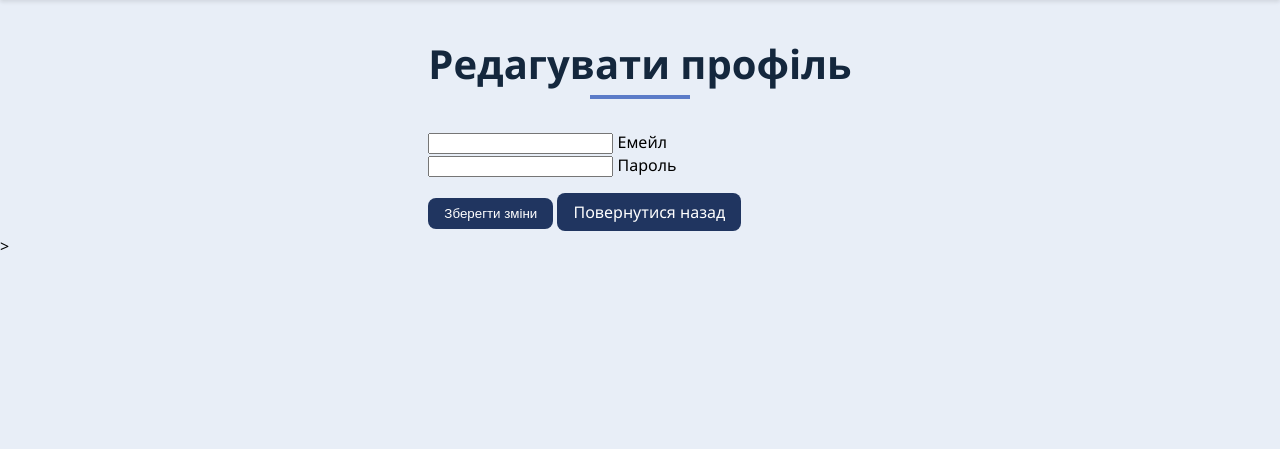
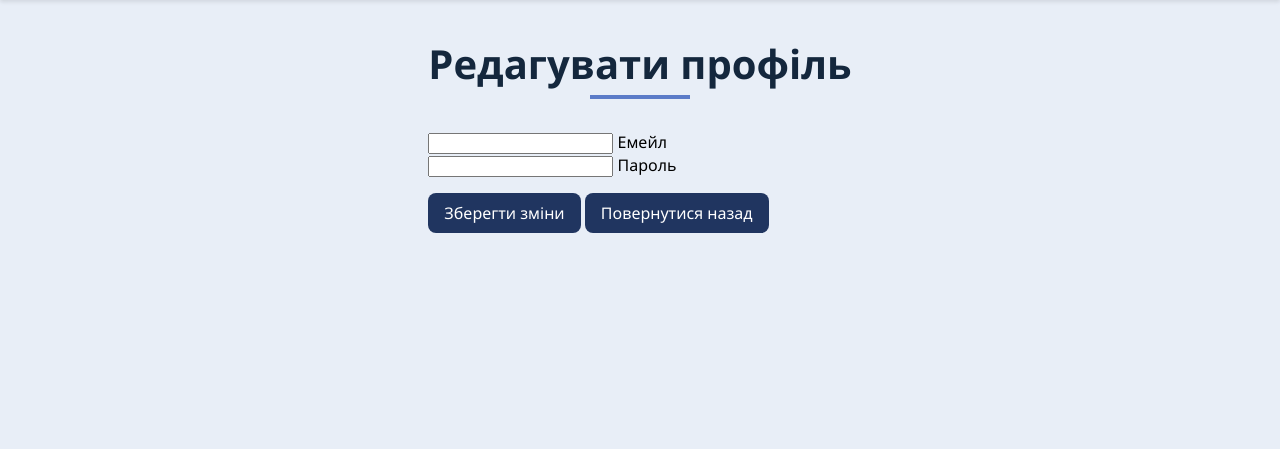
Before and after one commit to Marined01/Coursework_, a Django app: page /edit-profile/ in a window 1280 px wide. Shown: the part 54-503 px from the top of the page. Run offline with Django 5.2, Linux system fonts and the light colour scheme; the visitor is signed in with stand-in values (Sample User, id 1).

Commit message:
btn improved

```diff
--- a/static/style_home.css
+++ b/static/style_home.css
@@ -108,10 +108,18 @@ h1:hover::after {
     font-weight: 500;
     border: none;
     cursor: pointer;
+    font-family: 'Segoe UI', sans-serif;
+    font-size: 1rem;
+    line-height: 1.5;
+    text-align: center;
+    box-sizing: border-box;
 }
 
 .btn:hover {
     background-color: #5B7BC8;
+}
+.btn + .btn {
+    margin-top: 1rem;
 }
 
 footer {
--- a/templates/edit_profile_page.html
+++ b/templates/edit_profile_page.html
@@ -48,10 +48,10 @@
             <label>Пароль</label>
         </div>
         <button type="submit" class="btn">Зберегти зміни</button>
-        <a href="{% url 'home' %}" class="btn" style="margin-top: 1rem;">Повернутися назад</a>
+        <a href="{% url 'home' %}" class="btn">Повернутися назад</a>
     </form>
 </div>
-</main>>
+</main>
 <footer>
     <p>&copy; 2025 Coursework.</p>
 </footer>
```
